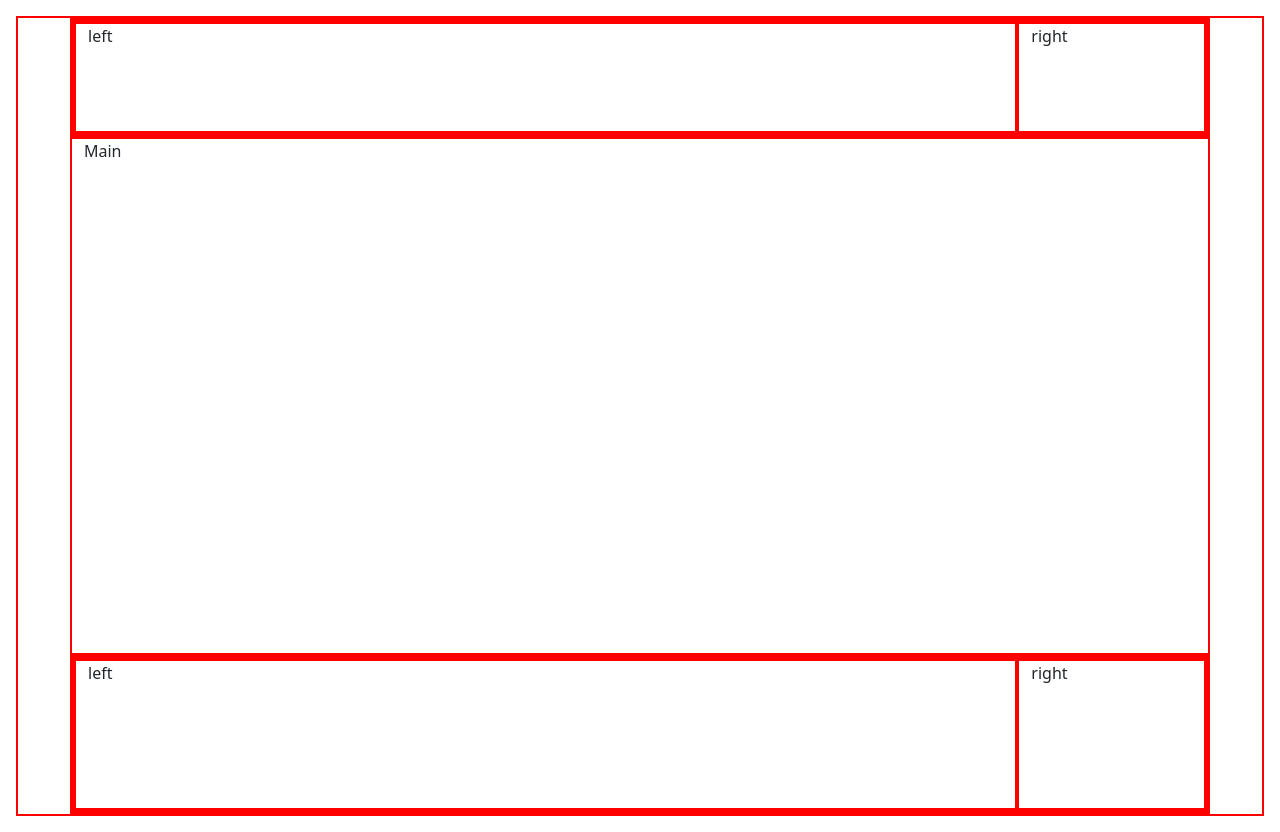
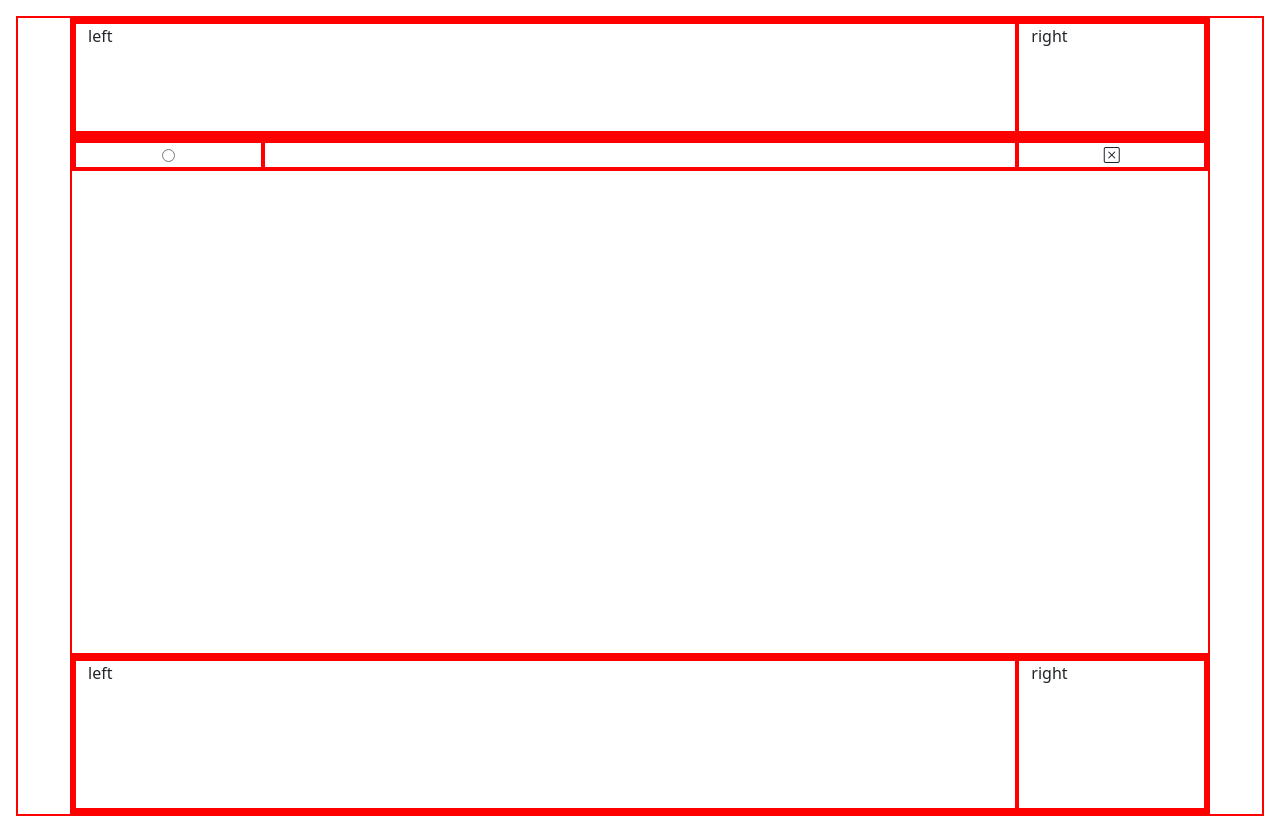
Before and after one commit to Andrea-Brezanova/to-do-list-wbs, a plain HTML site: page index.html in a window 1280 px wide. Drawn offline with nearby package versions, Linux system fonts and the light colour scheme.

Commit message:
Middle part

```diff
--- a/index.html
+++ b/index.html
@@ -28,7 +28,19 @@
         </div>
       </div>
       <!--  MAIN CARDS FOR TODO ITEMS -->
-      <div id="main-container" class="container">Main</div>
+      <div id="main-container" class="container">
+        <div class="row row-middle">
+          <div class="col-2 col-checkbox">
+              <input type="radio">
+              <span class="checkmark"></span>
+          </div>
+          <div class="col-8 col-empty"></div>
+          <div class="col-2 col-delete">
+            <i class="bi bi-x-square"></i>
+          </div>
+        </div>
+
+      </div>
       <!--  INPUT BOX + ADD BUTTON -->
       <div id="bottom-container" class="container">
         <div class="row h-100">
--- a/styles.css
+++ b/styles.css
@@ -22,3 +22,36 @@ div {
 #bottom-container {
   height: 20%;
 }
+
+.row-middle {
+}
+
+.col-checkbox {
+  display: flex;
+  justify-content: center;
+}
+
+.col-empty {
+  display: flex;
+  justify-content:flex-start;
+
+}
+
+.col-delete {
+  display: flex;
+  justify-content: center;
+}
+
+input[type=checkbox] {
+  transform: scale(2);
+}
+
+.col-checkbox {
+  display: flex;
+  align-items: center;
+}
+
+.wrapper {
+  border: 0.5px solid black;
+  border-radius: 5px;
+}
```
